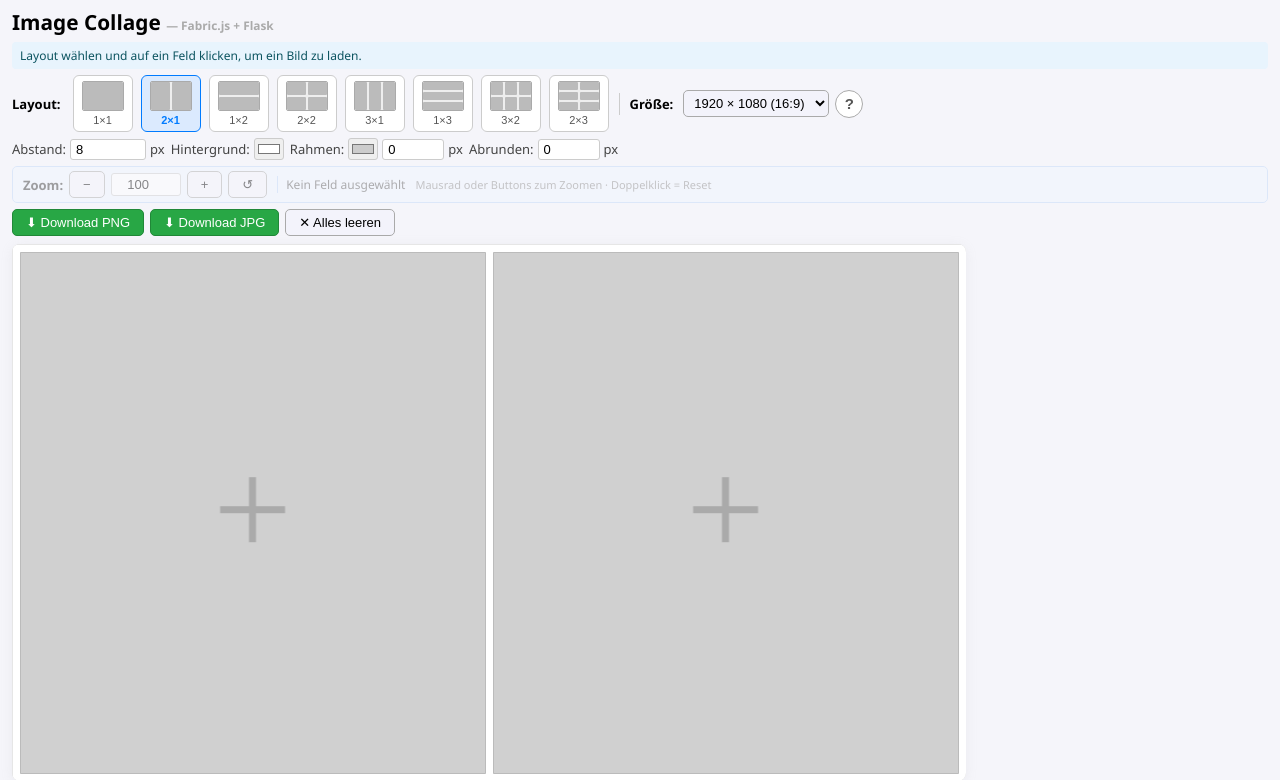
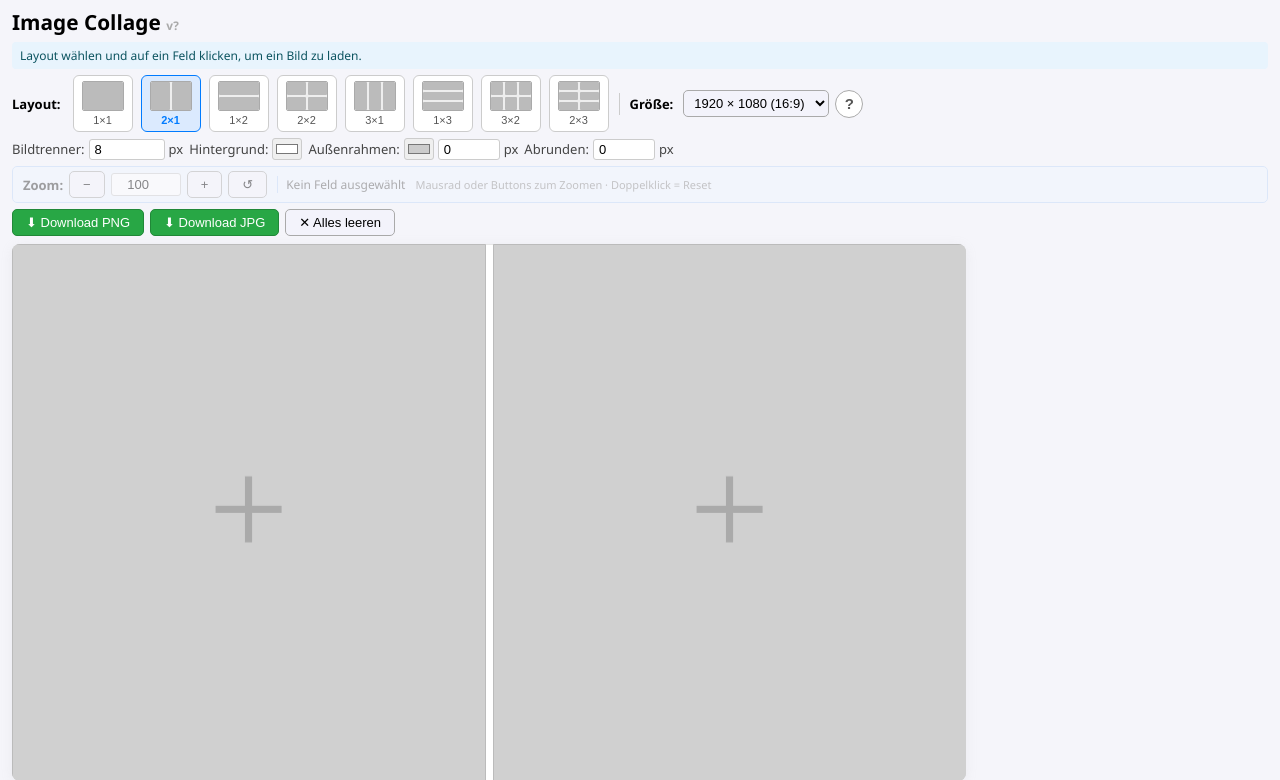
Before and after one commit to analphabit/flask-collage, a Flask app: page / in a window 1280 px wide. Shown: the top 780 px of the page. Run offline with Flask 3, Linux system fonts and the light colour scheme.

Commit message:
Separate Außenrahmen and Bildtrenner settings; add version display
- Rename 'Abstand/Rahmen' to 'Bildtrenner/Außenrahmen' in UI
- innerGap controls spacing between cells only
- borderWidth/borderColor control the outer frame around the whole collage
- Background rendering uses two stacked rects (borderColor outer, bgColor inner)
- Remove per-frame borderRect objects entirely
- app.py: read VERSION from flask.ini and pass to template
- collage-export.js: updated layout math and background drawing to match

Co-Authored-By: Claude Sonnet 4.6 <noreply@anthropic.com>

```diff
--- a/src/app.py
+++ b/src/app.py
@@ -7,10 +7,22 @@ from flask import Flask, render_template
 
 app = Flask(__name__)
 
+def _read_version():
+    """Read VERSION from flask.ini (one directory above src/)."""
+    ini_path = os.path.join(os.path.dirname(__file__), '..', 'flask.ini')
+    try:
+        with open(ini_path) as f:
+            for line in f:
+                if line.startswith('VERSION'):
+                    return line.split('=', 1)[1].strip()
+    except OSError:
+        pass
+    return '?'
+
 @app.route('/')
 def index():
     use_cdn = os.environ.get('USE_CDN', 'false').lower() == 'true'
-    return render_template('index.html', use_cdn=use_cdn)
+    return render_template('index.html', use_cdn=use_cdn, version=_read_version())
 
 if __name__ == '__main__':
     debug = os.environ.get('FLASK_DEBUG', 'false').lower() == 'true'
--- a/src/static/js/collage-core.js
+++ b/src/static/js/collage-core.js
@@ -41,9 +41,9 @@ let _dragState      = null; // { frameId, startMouseX, startMouseY, startLeft, s
 
 function getSettings() {
   return {
-    gap:          parseInt(document.getElementById('gapSize').value)     || 0,
-    bgColor:      document.getElementById('bgColor').value               || '#ffffff',
-    borderColor:  document.getElementById('borderColor').value           || '#cccccc',
+    innerGap:     parseInt(document.getElementById('innerGapSize').value) || 0,
+    bgColor:      document.getElementById('bgColor').value                || '#ffffff',
+    borderColor:  document.getElementById('borderColor').value            || '#cccccc',
     borderWidth:  parseInt(document.getElementById('borderWidth').value)  || 0,
     cornerRadius: parseInt(document.getElementById('cornerRadius').value) || 0,
   };
@@ -391,16 +391,18 @@ function layoutFrames() {
 
   const s = getSettings();
   const { cols, rows } = currentLayout;
-  const totalGapW = s.gap * (cols - 1) + s.gap * 2;
-  const totalGapH = s.gap * (rows - 1) + s.gap * 2;
+  const bw = s.borderWidth;
+  const ig = s.innerGap;
+  const totalGapW = ig * (cols - 1) + bw * 2;
+  const totalGapH = ig * (rows - 1) + bw * 2;
   const cellW = (DISP_WIDTH  - totalGapW) / cols;
   const cellH = (DISP_HEIGHT - totalGapH) / rows;
 
   frames.forEach((f, i) => {
     const col = i % cols;
     const row = Math.floor(i / cols);
-    const x   = s.gap + col * (cellW + s.gap);
-    const y   = s.gap + row * (cellH + s.gap);
+    const x   = bw + col * (cellW + ig);
+    const y   = bw + row * (cellH + ig);
 
     f.dispX = x; f.dispY = y; f.dispW = cellW; f.dispH = cellH;
 
@@ -416,16 +418,8 @@ function layoutFrames() {
       f.clipRect.set({ left: x, top: y, width: cellW, height: cellH,
         rx: s.cornerRadius, ry: s.cornerRadius, absolutePositioned: true });
     }
-    if (f.borderRect) {
-      f.borderRect.set({ left: x, top: y, width: cellW, height: cellH,
-        rx: s.cornerRadius, ry: s.cornerRadius,
-        strokeWidth: s.borderWidth, stroke: s.borderColor });
-    }
 
-    if (f.imageObj) {
-      applyImageState(f, savedStates[f.frameId]);
-      if (f.borderRect) canvas.bringToFront(f.borderRect);
-    }
+    if (f.imageObj) applyImageState(f, savedStates[f.frameId]);
   });
 
   canvas.getObjects().filter(o => o.isBackground).forEach(o => canvas.remove(o));
@@ -472,33 +466,47 @@ function restoreImageStates(savedStates) {
 
     frame.imageObj = state.img;
     canvas.add(state.img);
-    if (frame.borderRect) canvas.bringToFront(frame.borderRect);
   });
 }
 
 function drawBackground() {
-  const s = getSettings();
-  const bg = new fabric.Rect({
+  const s  = getSettings();
+  const bw = s.borderWidth;
+
+  // Layer 1 (bottom): outer frame color — visible only at canvas edges when borderWidth > 0
+  const outerBg = new fabric.Rect({
     left: 0, top: 0, width: DISP_WIDTH, height: DISP_HEIGHT,
-    fill: s.bgColor, selectable: false, evented: false, isBackground: true,
+    fill: bw > 0 ? s.borderColor : s.bgColor,
+    selectable: false, evented: false, isBackground: true,
   });
-  canvas.add(bg);
-  canvas.sendToBack(bg);
+  canvas.insertAt(outerBg, 0);
+
+  // Layer 2: inner background fills the cell area with bgColor (gap color between images)
+  if (bw > 0) {
+    const innerBg = new fabric.Rect({
+      left: bw, top: bw, width: DISP_WIDTH - bw * 2, height: DISP_HEIGHT - bw * 2,
+      fill: s.bgColor,
+      selectable: false, evented: false, isBackground: true,
+    });
+    canvas.insertAt(innerBg, 1);
+  }
 }
 
 function buildFrameObjects() {
   const s = getSettings();
   const { cols, rows } = currentLayout;
-  const totalGapW = s.gap * (cols - 1) + s.gap * 2;
-  const totalGapH = s.gap * (rows - 1) + s.gap * 2;
+  const bw = s.borderWidth;
+  const ig = s.innerGap;
+  const totalGapW = ig * (cols - 1) + bw * 2;
+  const totalGapH = ig * (rows - 1) + bw * 2;
   const cellW = (DISP_WIDTH  - totalGapW) / cols;
   const cellH = (DISP_HEIGHT - totalGapH) / rows;
 
   for (let row = 0; row < rows; row++) {
     for (let col = 0; col < cols; col++) {
       const frameId = `frame_${row}_${col}`;
-      const x = s.gap + col * (cellW + s.gap);
-      const y = s.gap + row * (cellH + s.gap);
+      const x = bw + col * (cellW + ig);
+      const y = bw + row * (cellH + ig);
 
       const placeholder = new fabric.Rect({
         left: x, top: y, width: cellW, height: cellH,
@@ -522,20 +530,11 @@ function buildFrameObjects() {
         rx: s.cornerRadius, ry: s.cornerRadius, absolutePositioned: true,
       });
 
-      const borderRect = new fabric.Rect({
-        left: x, top: y, width: cellW, height: cellH,
-        fill: 'transparent',
-        stroke: s.borderColor, strokeWidth: s.borderWidth,
-        rx: s.cornerRadius, ry: s.cornerRadius,
-        selectable: false, evented: false, isBorder: true,
-      });
-      canvas.add(borderRect);
-
       frames.push({
         frameId, col, row,
         dispX: x, dispY: y, dispW: cellW, dispH: cellH,
         placeholderRect: placeholder,
-        clipRect, borderRect, imageObj: null, labelObj: label,
+        clipRect, imageObj: null, labelObj: label,
       });
     }
   }
--- a/src/static/js/collage-export.js
+++ b/src/static/js/collage-export.js
@@ -27,21 +27,29 @@ function exportCollage(format) {
     height: OUTPUT_HEIGHT,
   });
 
-  // Background
-  const bg = new fabric.Rect({
+  // Background: outer rect in borderColor, inner rect in bgColor
+  const borderWOut = s.borderWidth * scale;
+  const outerBg = new fabric.Rect({
     left: 0, top: 0, width: OUTPUT_WIDTH, height: OUTPUT_HEIGHT,
-    fill: s.bgColor,
+    fill: s.borderWidth > 0 ? s.borderColor : s.bgColor,
   });
-  exportCanvas.add(bg);
+  exportCanvas.add(outerBg);
+  if (s.borderWidth > 0) {
+    const innerBg = new fabric.Rect({
+      left: borderWOut, top: borderWOut,
+      width: OUTPUT_WIDTH - borderWOut * 2, height: OUTPUT_HEIGHT - borderWOut * 2,
+      fill: s.bgColor,
+    });
+    exportCanvas.add(innerBg);
+  }
 
   // For each frame, scale coords to output resolution
   const { cols, rows } = currentLayout;
-  const gapOut          = s.gap * scale;
-  const cornerOut       = s.cornerRadius * scale;
-  const borderWOut      = s.borderWidth * scale;
+  const innerGapOut = s.innerGap * scale;
+  const cornerOut   = s.cornerRadius * scale;
 
-  const totalGapW = gapOut * (cols - 1) + gapOut * 2;
-  const totalGapH = gapOut * (rows - 1) + gapOut * 2;
+  const totalGapW = innerGapOut * (cols - 1) + borderWOut * 2;
+  const totalGapH = innerGapOut * (rows - 1) + borderWOut * 2;
   const cellW = (OUTPUT_WIDTH  - totalGapW) / cols;
   const cellH = (OUTPUT_HEIGHT - totalGapH) / rows;
 
@@ -51,8 +59,8 @@ function exportCollage(format) {
   frames.forEach((frame, i) => {
     const col = i % cols;
     const row = Math.floor(i / cols);
-    const x   = gapOut + col * (cellW + gapOut);
-    const y   = gapOut + row * (cellH + gapOut);
+    const x   = borderWOut + col * (cellW + innerGapOut);
+    const y   = borderWOut + row * (cellH + innerGapOut);
 
     // Placeholder (gray cell for frames without an image)
     if (!frame.imageObj) {
@@ -63,16 +71,6 @@ function exportCollage(format) {
       });
       exportCanvas.add(ph);
 
-      if (s.borderWidth > 0) {
-        const border = new fabric.Rect({
-          left: x, top: y, width: cellW, height: cellH,
-          fill: 'transparent',
-          stroke: s.borderColor, strokeWidth: borderWOut,
-          rx: cornerOut, ry: cornerOut,
-        });
-        exportCanvas.add(border);
-      }
-
       completed++;
       if (completed === pending) finishExport(exportCanvas, format);
       return;
@@ -81,14 +79,6 @@ function exportCollage(format) {
     // Clone image and scale to output coords
     const img = frame.imageObj;
     img.clone(cloned => {
-      // Scale factor from display to output
-      const imgScaleX = (img.scaleX / DISP_SCALE) * 1; // img was placed with display coords
-      const imgScaleY = (img.scaleY / DISP_SCALE) * 1;
-      const imgLeft   = (img.left - frame.dispX) / DISP_SCALE * 1;  // relative to frame
-      const imgTop    = (img.top  - frame.dispY) / DISP_SCALE * 1;
-
-      // Recompute output scale: display pixel coords → output pixel coords
-      // img.scaleX is already in display pixels; we need output pixels
       const outScaleX = img.scaleX * scale;
       const outScaleY = img.scaleY * scale;
       const outLeft   = x + (img.left - frame.dispX) * scale;
@@ -112,17 +102,6 @@ function exportCollage(format) {
 
       exportCanvas.add(cloned);
 
-      // Border on top
-      if (s.borderWidth > 0) {
-        const border = new fabric.Rect({
-          left: x, top: y, width: cellW, height: cellH,
-          fill: 'transparent',
-          stroke: s.borderColor, strokeWidth: borderWOut,
-          rx: cornerOut, ry: cornerOut,
-        });
-        exportCanvas.add(border);
-      }
-
       completed++;
       if (completed === pending) finishExport(exportCanvas, format);
     });
--- a/src/static/js/collage-images.js
+++ b/src/static/js/collage-images.js
@@ -74,8 +74,6 @@ function placeImageInFrame(frame, img) {
   });
 
   canvas.add(img);
-  if (frame.borderRect) canvas.bringToFront(frame.borderRect);
-
   frame.imageObj = img;
   canvas.renderAll();
 
@@ -107,7 +105,6 @@ function fitImageToFrame(frame) {
     _coverScale: coverScale,
   });
 
-  if (frame.borderRect) canvas.bringToFront(frame.borderRect);
   canvas.renderAll();
 }
 
--- a/src/templates/index.html
+++ b/src/templates/index.html
@@ -13,7 +13,7 @@
   <link rel="stylesheet" href="{{ url_for('static', filename='css/collage.css') }}">
 </head>
 <body>
-  <h1>Image Collage <span class="subtitle">— Fabric.js + Flask</span></h1>
+  <h1>Image Collage <span class="subtitle">v{{ version }}</span></h1>
 
   <div id="status">Layout wählen und auf ein Feld klicken, um ein Bild zu laden.</div>
 
@@ -48,17 +48,17 @@
     <!-- Row 2: Settings -->
     <div id="settings-row">
       <label class="settings-label">
-        Abstand:
-        <input type="number" id="gapSize" value="8" min="0" max="60" onchange="onSettingsChange()"> px
+        Bildtrenner:
+        <input type="number" id="innerGapSize" value="8" min="0" max="120" onchange="onSettingsChange()"> px
       </label>
       <label class="settings-label">
         Hintergrund:
         <input type="color" id="bgColor" value="#ffffff" onchange="onSettingsChange()">
       </label>
       <label class="settings-label">
-        Rahmen:
+        Außenrahmen:
         <input type="color" id="borderColor" value="#cccccc" onchange="onSettingsChange()">
-        <input type="number" id="borderWidth" value="0" min="0" max="20" style="width:50px;" onchange="onSettingsChange()"> px
+        <input type="number" id="borderWidth" value="0" min="0" max="120" style="width:50px;" onchange="onSettingsChange()"> px
       </label>
       <label class="settings-label">
         Abrunden:
@@ -133,9 +133,9 @@
         <div class="help-section">
           <h3>5. Einstellungen</h3>
           <ul>
-            <li><strong>Abstand:</strong> Lücke zwischen den Feldern in Pixeln</li>
-            <li><strong>Hintergrund:</strong> Farbe hinter und zwischen den Feldern</li>
-            <li><strong>Rahmen:</strong> Optionaler Rahmen um jedes Bild (Farbe + Breite)</li>
+            <li><strong>Bildtrenner:</strong> Abstand zwischen den Bildern in Pixeln</li>
+            <li><strong>Hintergrund:</strong> Farbe zwischen den Bildern (Bildtrenner-Farbe)</li>
+            <li><strong>Außenrahmen:</strong> Farbiger Rahmen um die gesamte Collage (Farbe + Breite in px)</li>
             <li><strong>Abrunden:</strong> Abgerundete Ecken für alle Felder</li>
           </ul>
           <p>Alle Einstellungen wirken sofort auf den Canvas.</p>
```
